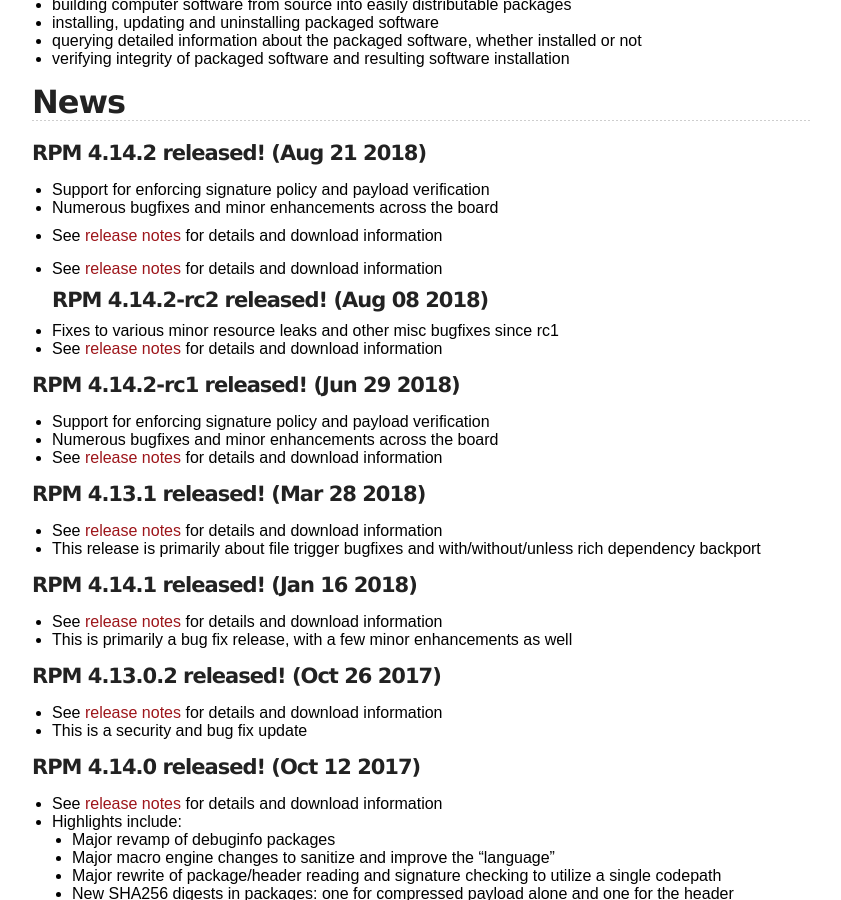
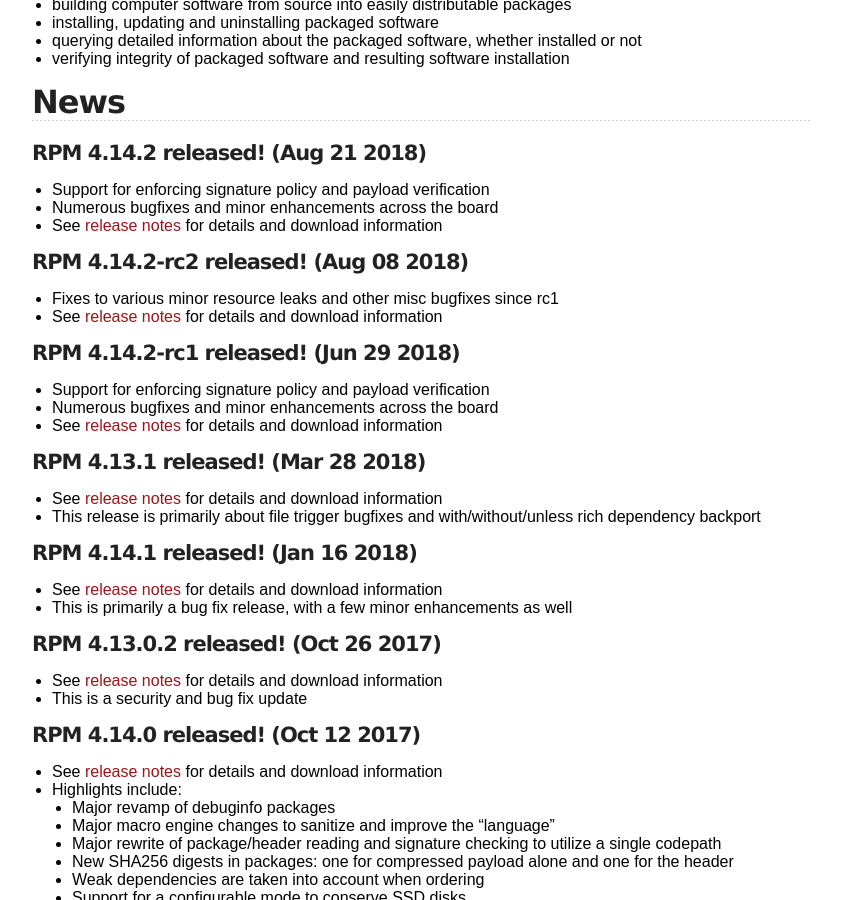
Before and after one commit to rpm-software-management/rpm-web, a Jekyll site: the page built from index.md, in a window 1280 px wide and 900 px high, scrolled down 330 px. Shown: the whole window, without its empty margins (218-1059 px from the left). Built offline with Jekyll 4.4.1, drawn with Linux system fonts in a browser that asks for light colours.

Commit message:
Remove accidental double entry from 4.12.2 release news

```diff
--- a/index.md
+++ b/index.md
@@ -21,7 +21,6 @@ capable of
 * Numerous bugfixes and minor enhancements across the board
 * See [release notes](wiki/Releases/4.14.2) for details and download information
 
-* See [release notes](wiki/Releases/4.14.2) for details and download information
 #### RPM 4.14.2-rc2 released! (Aug 08 2018)
 * Fixes to various minor resource leaks and other misc bugfixes since rc1
 * See [release notes](wiki/Releases/4.14.2) for details and download information
```
